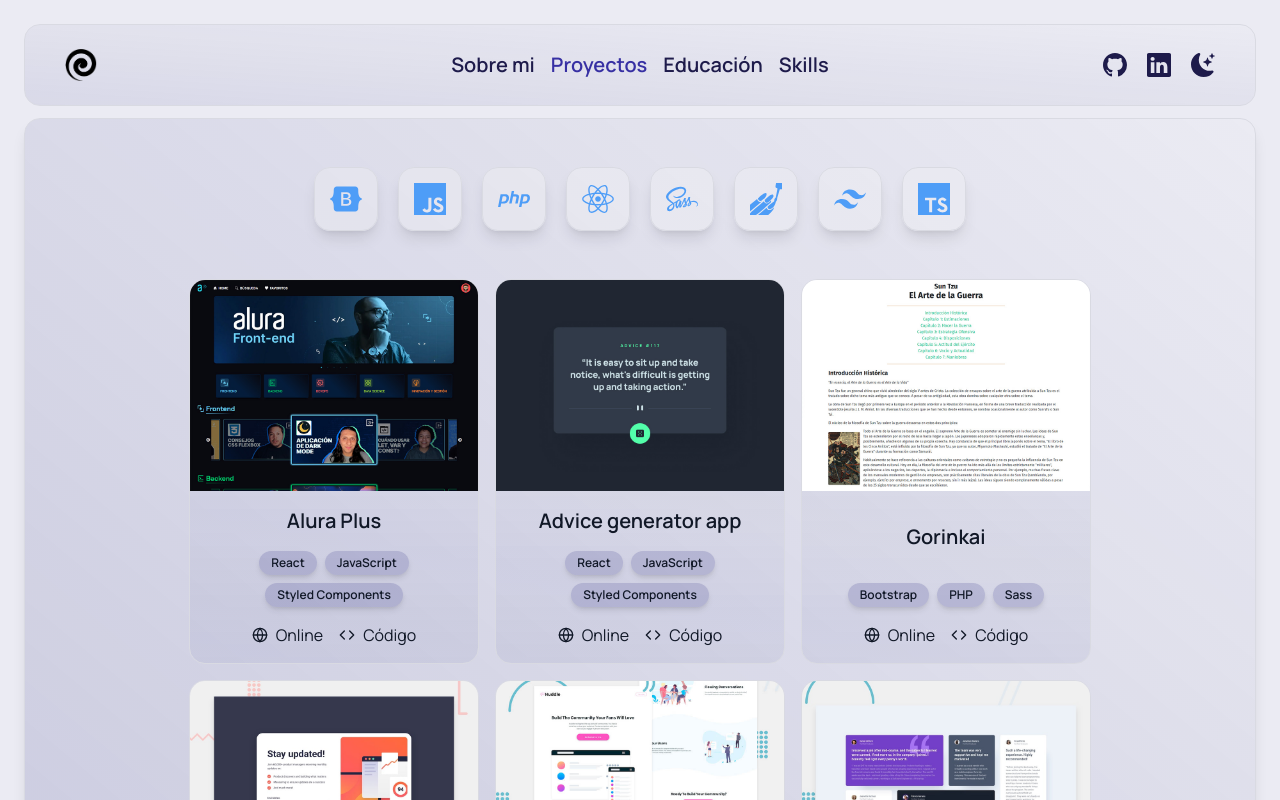
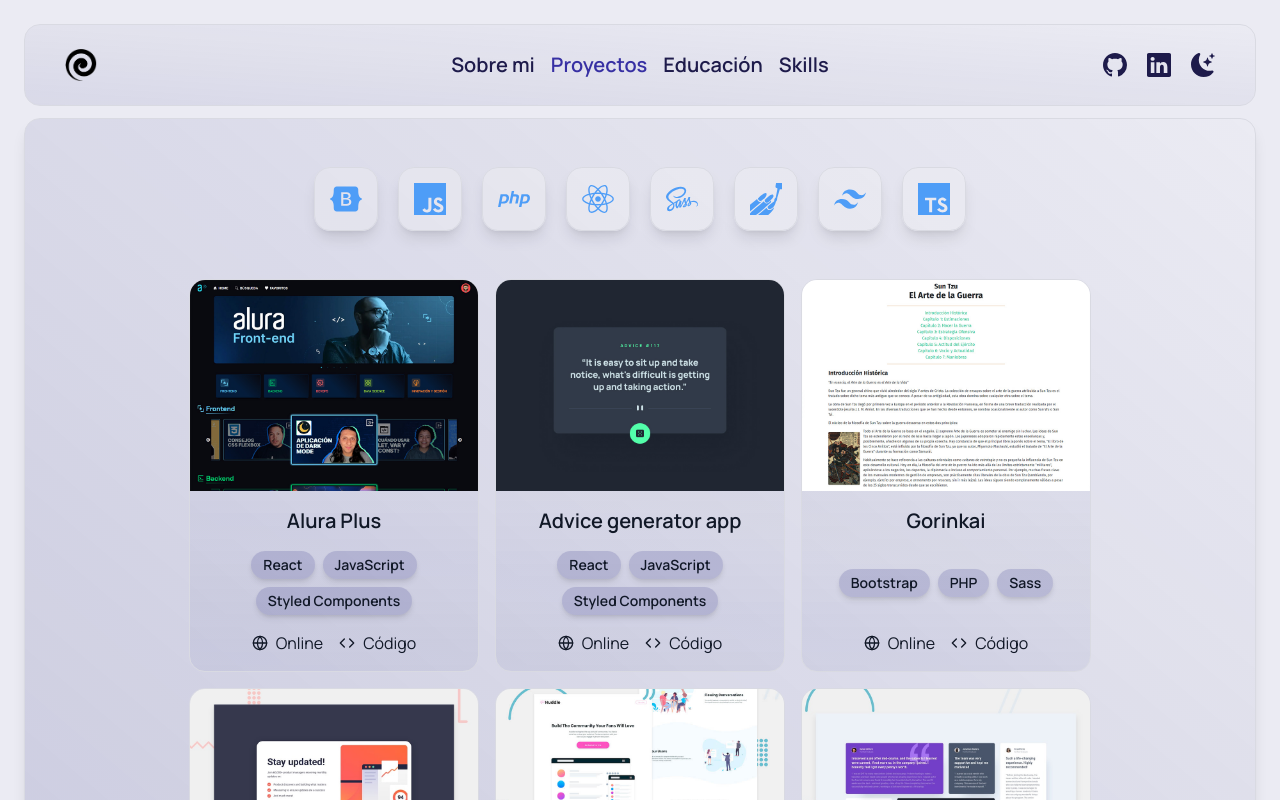
Before and after one commit to Blackpachamame/portfolio, a React (Vite) app: page /proyectos in a window 1280 px wide. Shown: the top 800 px of the page. Built offline with nearby package versions, Linux system fonts and the light colour scheme; a web font is replaced by a local one.

Commit message:
BoxProyecto diseñado correctamente

```diff
--- a/src/components/Proyectos/BoxProyecto.tsx
+++ b/src/components/Proyectos/BoxProyecto.tsx
@@ -20,14 +20,14 @@
                     src={data.imgProyecto}
                     alt="newsletter preview" />
             </figure>
-            <div className="w-full text-center font-semibold px-4 pt-4">
-                <h3 className="text-xl">{data.nombre}</h3>
-            </div>
-            <div className="w-full flex flex-col justify-between items-center gap-4 p-4">
+            <div className="w-full flex flex-col justify-between items-center grow gap-4 p-4">
+                <header className="w-full text-center font-semibold">
+                    <h3 className="text-xl">{data.nombre}</h3>
+                </header>
                 <div className="w-full flex justify-center items-center flex-wrap gap-2 text-center font-semibold">
                     {data.tecnologias.map((tecnologia) => (
                         <span key={tecnologia} className="flex gap-2 items-center justify-center
-                bg-[rgba(60,62,138,.2)] dark:bg-gray-900 text-xs text-gray-900 dark:text-slate-100
+                bg-[rgba(60,62,138,.2)] dark:bg-gray-900 text-sm text-gray-900 dark:text-slate-100
                 px-3 py-1 rounded-2xl shadow-md">{tecnologia}</span>
                     ))}
                 </div>
```
